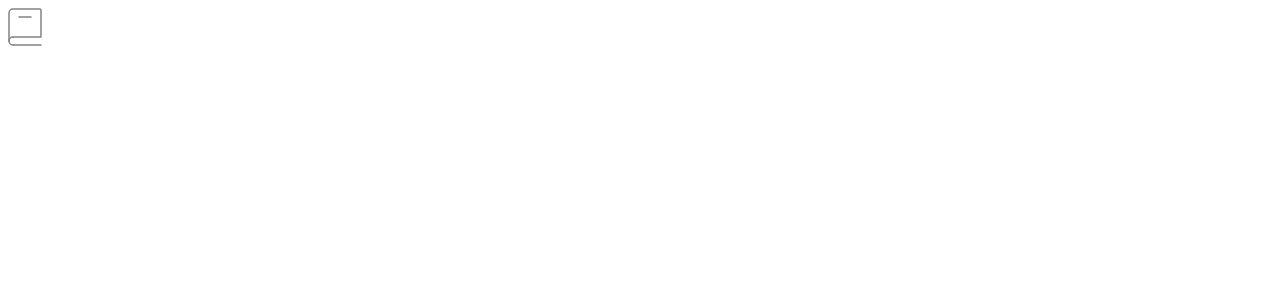
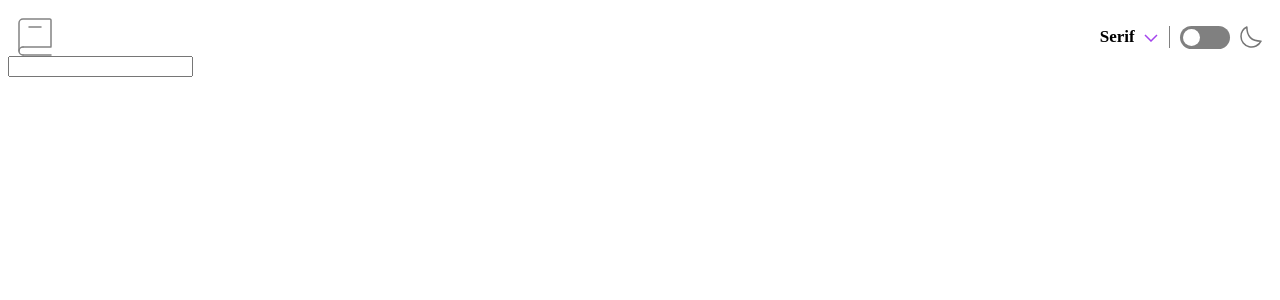
Before and after one commit to JustKooba/Dictionary-app, a Vue app: page / in a window 1280 px wide. Shown: the top 300 px of the page. Built offline with nearby package versions, Linux system fonts and the light colour scheme.

Commit message:
Finished header

```diff
--- a/src/App.vue
+++ b/src/App.vue
@@ -1,32 +1,17 @@
 <template>
   <div>
     <header-main />
+    <dictionary />
   </div>
 </template>
 
 <script>
-import axios from "axios";
 import HeaderMain from "./components/Header.vue";
+import dictionary from "./components/dictionary.vue";
 export default {
-  props: {
-    dictionary_api: {
-      type: String,
-      default: "https://api.dictionaryapi.dev/api/v2/entries/en/",
-    },
-  },
   components: {
     HeaderMain,
-  },
-  methods: {
-    async getWord() {
-      const response = await axios.get(this.dictionary_api + this.word);
-      console.log(response.data);
-    },
-  },
-  data() {
-    return {
-      word: "",
-    };
+    dictionary,
   },
 };
 </script>
--- a/src/components/Header.vue
+++ b/src/components/Header.vue
@@ -1,6 +1,25 @@
 <template>
-  <div>
-    <img src="../assets/logo.svg" alt="" />
+  <div class="header">
+    <img src="../assets/logo.svg" alt="dictionary logo" />
+    <div class="right">
+      <div class="dropdown">
+        <button class="font">
+          Serif
+          <img src="../assets/icon-arrow-down.svg" alt="arrow down icon" />
+        </button>
+
+        <div class="dropdown-content">
+          <a href="#">Link 1</a>
+          <a href="#">Link 2</a>
+          <a href="#">Link 3</a>
+        </div>
+      </div>
+      <div id="dark-mode-switch">
+        <input type="checkbox" id="switch" name="switch" />
+        <label for="switch"></label>
+      </div>
+      <img src="../assets/icon-moon-light.svg" alt="moon icon" />
+    </div>
   </div>
 </template>
 
@@ -10,4 +29,87 @@ export default {
 };
 </script>
 
-<style></style>
+<style scoped>
+@import url("https://fonts.googleapis.com/css2?family=Inconsolata:wght@400;700&family=Inter:wght@400;700&family=Lora&display=swap");
+body {
+  background-color: white;
+  color: black;
+  font-family: "Inter", sans-serif;
+}
+
+.header {
+  display: flex;
+  justify-content: space-between;
+  padding-left: 10px;
+  padding-right: 10px;
+  padding-top: 10px;
+}
+
+.right {
+  display: flex;
+  flex-direction: row;
+  align-items: center;
+}
+.dropdown-content {
+  display: none;
+}
+
+.font {
+  background: transparent;
+  border: none;
+  border-right: 1px solid gray;
+  margin-right: 10px;
+  font-size: 17px;
+  font-family: inherit;
+  font-weight: 700;
+  cursor: pointer;
+}
+
+.font img {
+  margin-left: 5px;
+  margin-right: 5px;
+}
+
+.dark-mode {
+  background-color: black;
+  color: white;
+}
+
+#dark-mode-switch input[type="checkbox"] {
+  display: none;
+}
+
+#dark-mode-switch label {
+  display: block;
+  width: 50px;
+
+  margin-right: 10px;
+  height: 23px;
+  border-radius: 15px;
+  background-color: grey;
+  position: relative;
+  cursor: pointer;
+  transition: background-color 0.2s ease-in-out;
+}
+
+#dark-mode-switch label:after {
+  content: "";
+  display: block;
+  position: absolute;
+  width: 17px;
+  height: 17px;
+  border-radius: 50%;
+  background-color: white;
+  top: 3px;
+  left: 2.5px;
+  transition: transform 0.2s ease-in-out;
+}
+
+#dark-mode-switch input[type="checkbox"]:checked + label {
+  background-color: #2196f3;
+}
+
+#dark-mode-switch input[type="checkbox"]:checked + label:after {
+  transform: translateX(25px);
+}
+</style>
--- /dev/null
+++ b/src/components/dictionary.vue
@@ -0,0 +1,33 @@
+<template>
+  <div>
+    <input type="text" v-model="word" id="search-a-word" />
+    <label for="search-a-word"></label>
+  </div>
+</template>
+
+<script>
+import axios from "axios";
+export default {
+  name: "Dictionary",
+  props: {
+    dictionary_api: {
+      type: String,
+      default: "https://api.dictionaryapi.dev/api/v2/entries/en/",
+    },
+  },
+
+  methods: {
+    async getWord() {
+      const response = await axios.get(this.dictionary_api + this.word);
+      console.log(response.data);
+    },
+  },
+  data() {
+    return {
+      word: "",
+    };
+  },
+};
+</script>
+
+<style></style>
```
Also changed, not shown: src/assets/icon-arrow-down.svg (added), src/assets/icon-search.svg (added).
